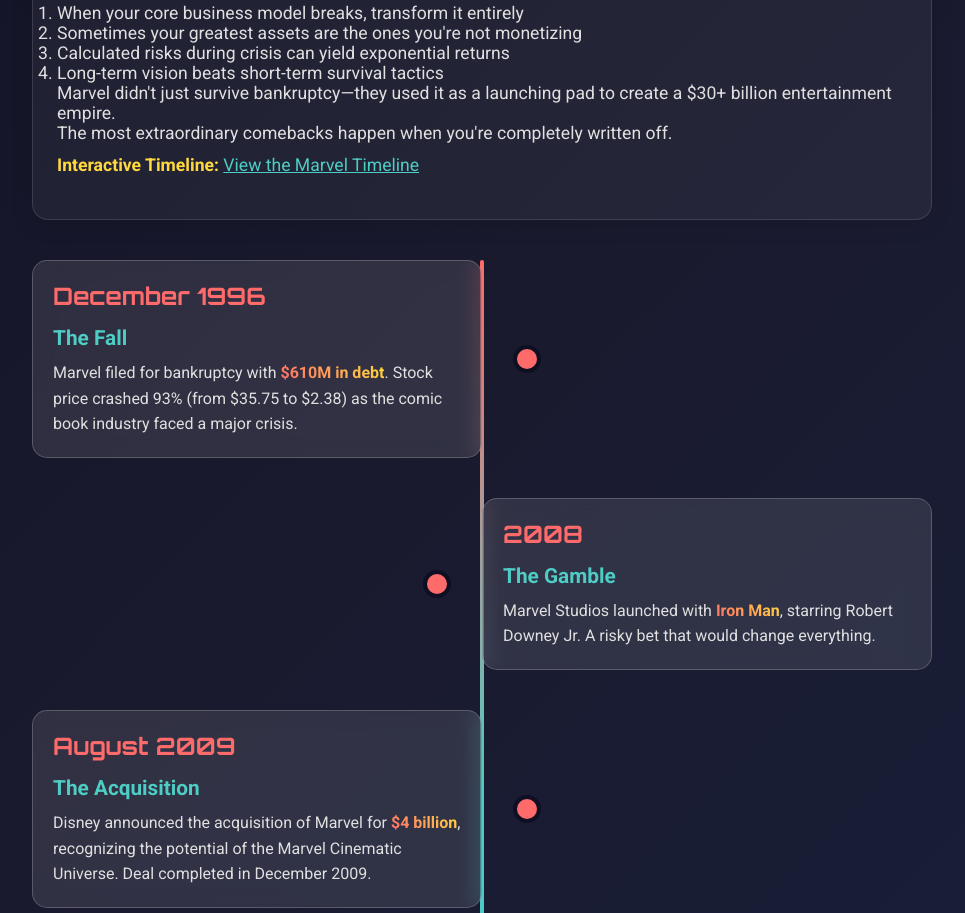
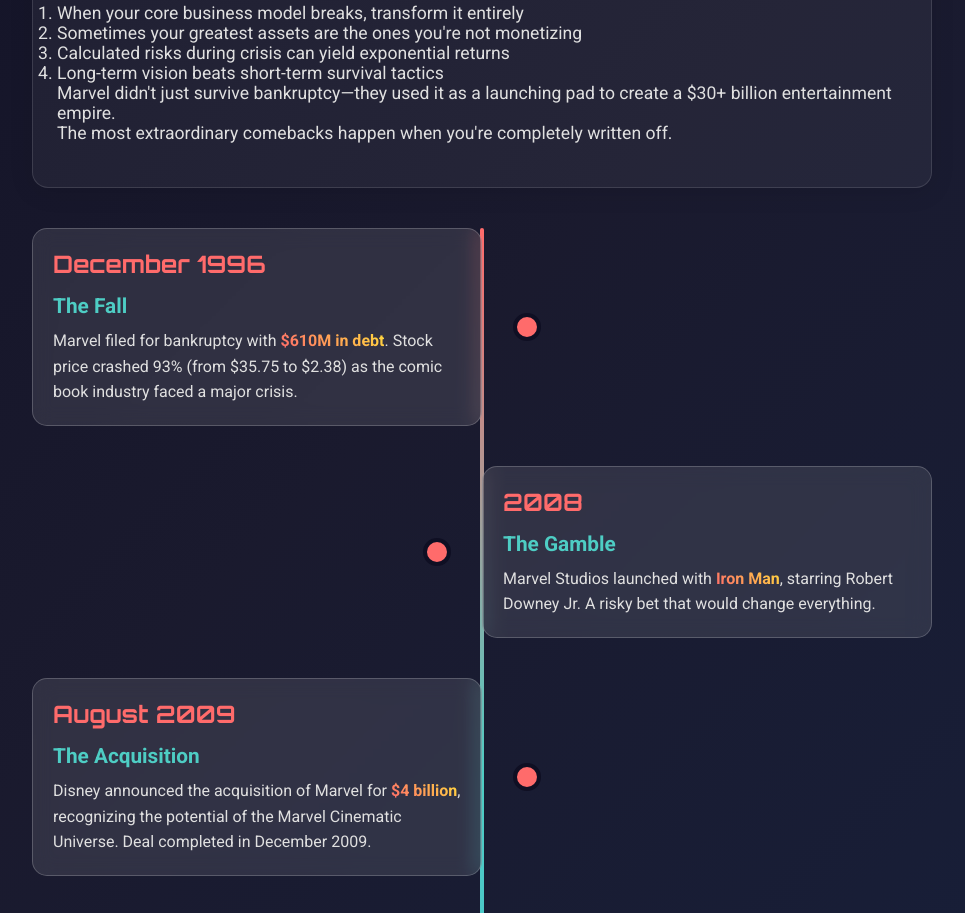
Before and after one commit to mjkota/business-comeback-stories, a plain HTML site: page companies/marvel/index.html in a window 1280 px wide. Shown: the part 957-1870 px from the top of the page, without its empty margins (158-1123 px from the left). Drawn offline with Linux system fonts and the light colour scheme.

```diff
--- a/companies/marvel/marvel-story.html
+++ b/companies/marvel/marvel-story.html
@@ -31,5 +31,4 @@
     </ol>
     <p>Marvel didn't just survive bankruptcy—they used it as a launching pad to create a $30+ billion entertainment empire.<br>
     The most extraordinary comebacks happen when you're completely written off.</p>
-    <p> <strong>Interactive Timeline:</strong> <a href="https://mjkota.github.io/business-comeback-stories/companies/marvel/" style="color:#4ecdc4;">View the Marvel Timeline</a></p>
 </section>
```
